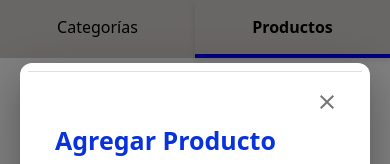
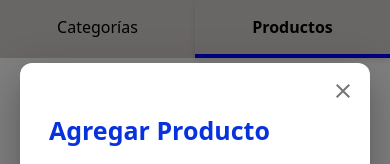
Before and after one commit to johan9846/co-admin-yamaha-front, a React (Vite) app: page /productos in a window 390 px wide. Both pictures are taken after typing "Sample" into the empty fields and a click on the button "Agregar". Shown: the top 164 px of the page. Built offline with nearby package versions, Linux system fonts and the light colour scheme; no server answers.

Commit message:
[FEATURE] responsive dialog

```diff
--- a/src/components/panelFix/PanelFix.jsx
+++ b/src/components/panelFix/PanelFix.jsx
@@ -7,28 +7,28 @@ const PanelFix = ({ isOpen, onClose, children }) => {
       open={isOpen}
       onClose={onClose}
       fullWidth
-      maxWidth="sm" // Puedes cambiar a "md", "lg", etc.
+      maxWidth="xs" // Puedes cambiar a "md", "lg", etc.
       sx={{
         "& .MuiDialog-paper": {
           borderRadius: 3,
-          padding: 1,
+          padding: "0px 0.5% 20px 0.5%",
           maxHeight: "85vh",
           width: "calc(100% - 20px)",
           margin: "20px",
         },
       }}
     >
+      <div style={{ display: "flex", justifyContent: "flex-end" }}>
+        <IconButton onClick={onClose} sx={{margin:"8px 5px 0px 0px"}}>
+          <CloseOutlinedIcon />
+        </IconButton>
+      </div>
       <DialogContent
-        dividers
+    /*     dividers */
         sx={{
-          padding: "10px 15px", // Aplica el mismo padding que en tu CSS
+          padding: "1px 15px", // Aplica el mismo padding que en tu CSS
         }}
       >
-        <div style={{ display: "flex", justifyContent: "flex-end" }}>
-          <IconButton onClick={onClose}>
-            <CloseOutlinedIcon />
-          </IconButton>
-        </div>
         <div>{children}</div>
       </DialogContent>
     </Dialog>
```
